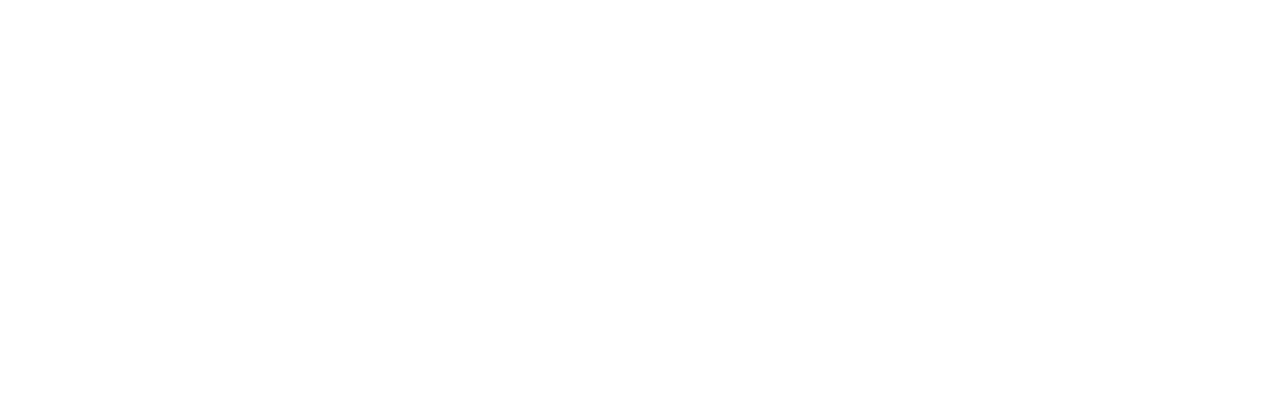
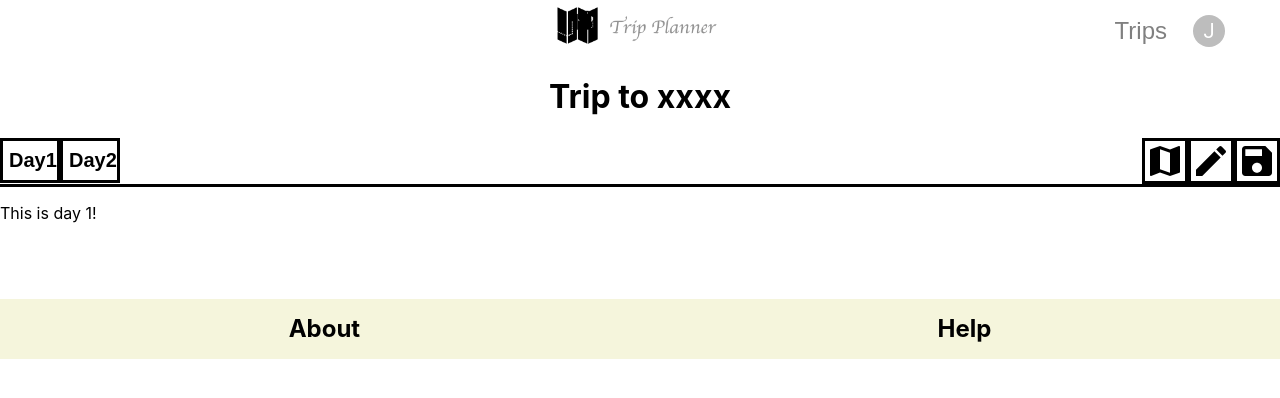
Before and after one commit to zechengF2023/TripPlanner, a React (Create React App) app in the folder front-end/: page /specific in a window 1280 px wide. Before the commit this address had no page. Shown: the top 398 px of the page. Built offline with nearby package versions, Linux system fonts and the light colour scheme.

Commit message:
framework for specific result created

```diff
--- a/front-end/src/App.js
+++ b/front-end/src/App.js
@@ -7,10 +7,10 @@
 import Settings from "./pages/Settings.js"
 import Login from "./pages/Login.js"
 import Contact from "./pages/Contact.js"
-import ResultMap from "./pages/ResultMap.js"
 import SignUp from "./pages/Signup.js"
 import Landing from "./pages/Landing.js"
 import Filters from "./pages/Filters.js"
+import SpecificResult from "./pages/SpecificResult"
 
 
 import { BrowserRouter as Router, Routes, Route } from "react-router-dom"
@@ -31,8 +31,9 @@
         <Route path="/settings" element={<Settings />}/>
         <Route path="/login" element={<Login />}/>
         <Route path="/contact" element={<Contact />}/>
-        <Route path="/map" element={<ResultMap />}/>
         <Route path="/filters" element={<Filters />}/>
+        <Route path="/specific" element={<SpecificResult />}/>
+
         </Routes>
       </Router>
     </div>
--- a/front-end/src/pages/ResultMap.js
+++ b/front-end/src/components/ResultMap.js
@@ -1,7 +1,5 @@
 import "../css/ResultMap.css"
 import GoogleMapReact from 'google-map-react'
-import Header from "../components/Header"
-import Footer from "../components/Footer"
 import { red } from '@mui/material/colors';
 import LocationOnIcon from '@mui/icons-material/LocationOn';
 
@@ -18,8 +16,6 @@
     </div>
   )
   return(
-    <>
-    <Header />
     <div className="map_page">
       <div className="map_component">
         <GoogleMapReact
@@ -33,8 +29,6 @@
 
       </div>
     </div>
-    <Footer />
-    </>
   )
 }
 
--- /dev/null
+++ b/front-end/src/css/SpecificResult.css
@@ -0,0 +1,41 @@
+.template{
+    display: flex;
+    flex-direction: column;
+}
+
+h1{
+    display:flex;
+    justify-content:center;
+}
+.subHeader{
+    display: flex;
+    flex-direction: row;
+    justify-content: space-between;
+    border-bottom: 3px solid;
+}
+.Icon{
+    display:flex;
+    justify-content:center;
+    border: solid;
+}
+.Icons{
+    display: flex;
+    cursor: pointer;
+}
+.dayIcons{
+    display: flex;
+    flex-direction: row;
+    align-items:center;
+
+}
+.dayIcon{
+    background-color: white;
+    display: flex;
+    border:solid;
+    height: 45px;
+    width: 60px;
+    font-weight: bold;
+    font-size: 20px;
+    align-items: center;
+    cursor: pointer;
+}
--- /dev/null
+++ b/front-end/src/pages/SpecificResult.js
@@ -0,0 +1,72 @@
+import "../css/SpecificResult.css"
+import Header from "../components/Header"
+import Footer from "../components/Footer"
+import ResultMap from "../components/ResultMap"
+import SaveIcon from '@mui/icons-material/Save';
+import EditIcon from '@mui/icons-material/Edit';
+import MapIcon from '@mui/icons-material/Map';
+import { useState } from "react"
+
+const SpecificResult=props=>{
+    let days=2
+    let destination="xxxx"
+    const renderDays=(days)=>{
+        let dayList=[]
+        for (let i=1;i<days+1;i++){
+            dayList.push(<button className="dayIcon" key={i} onClick={()=>handleDayClick(i)}>Day{i}</button>)
+        }
+        return dayList
+    }
+    const [displayId, setDisplay]=useState(1);
+    const handleMapClick=()=>{
+        setDisplay(days+1)
+        console.log("map clicked!")
+    }
+    const handleEditClick=()=>{
+        setDisplay(days+2)
+        console.log("edit clicked!")
+    }
+    const handleSaveClick=()=>{
+        setDisplay(days+3)
+        console.log("save clicked!")
+    }
+    const handleDayClick=num=>{
+        setDisplay(num)
+    }
+    const displayContent=display=>{
+        if (displayId<=days){
+            return <p>This is day {displayId}!</p>
+        }
+        else if (displayId===days+1){
+            return <ResultMap></ResultMap>
+        }
+        else if (displayId===days+2){
+            return <p>This is edit</p>
+        }
+        else if (displayId===days+3){
+            return <p>This is save</p>
+        }
+    }
+    return(
+        <div>
+            <Header />
+            <div className="template">
+                <h1>Trip to {destination} </h1>
+                <div className="subHeader">
+                    <div className="dayIcons">
+                        {renderDays(days)}
+                    </div>
+                    <div className="Icons">
+                        <MapIcon className="Icon"  sx={{ fontSize: 40}} onClick={handleMapClick} />
+                        <EditIcon className="Icon" sx={{ fontSize: 40}} onClick={handleEditClick}/>
+                        <SaveIcon className="Icon" sx={{ fontSize: 40}} onClick={handleSaveClick}/>
+                    </div>
+                </div>
+                {displayContent(displayId)}
+            </div>
+            <Footer />
+        </div>
+    )
+}
+
+export default SpecificResult
```
